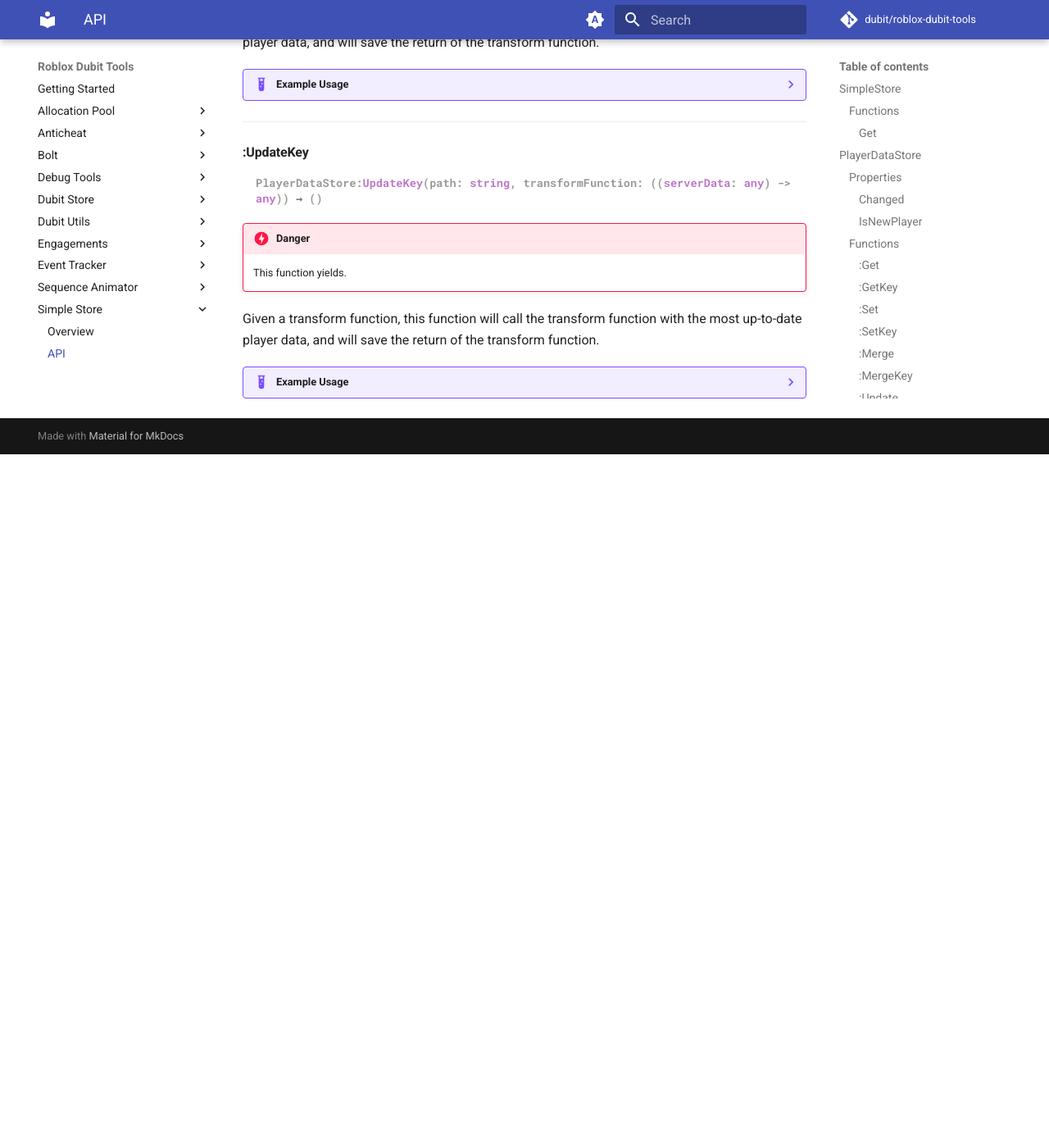
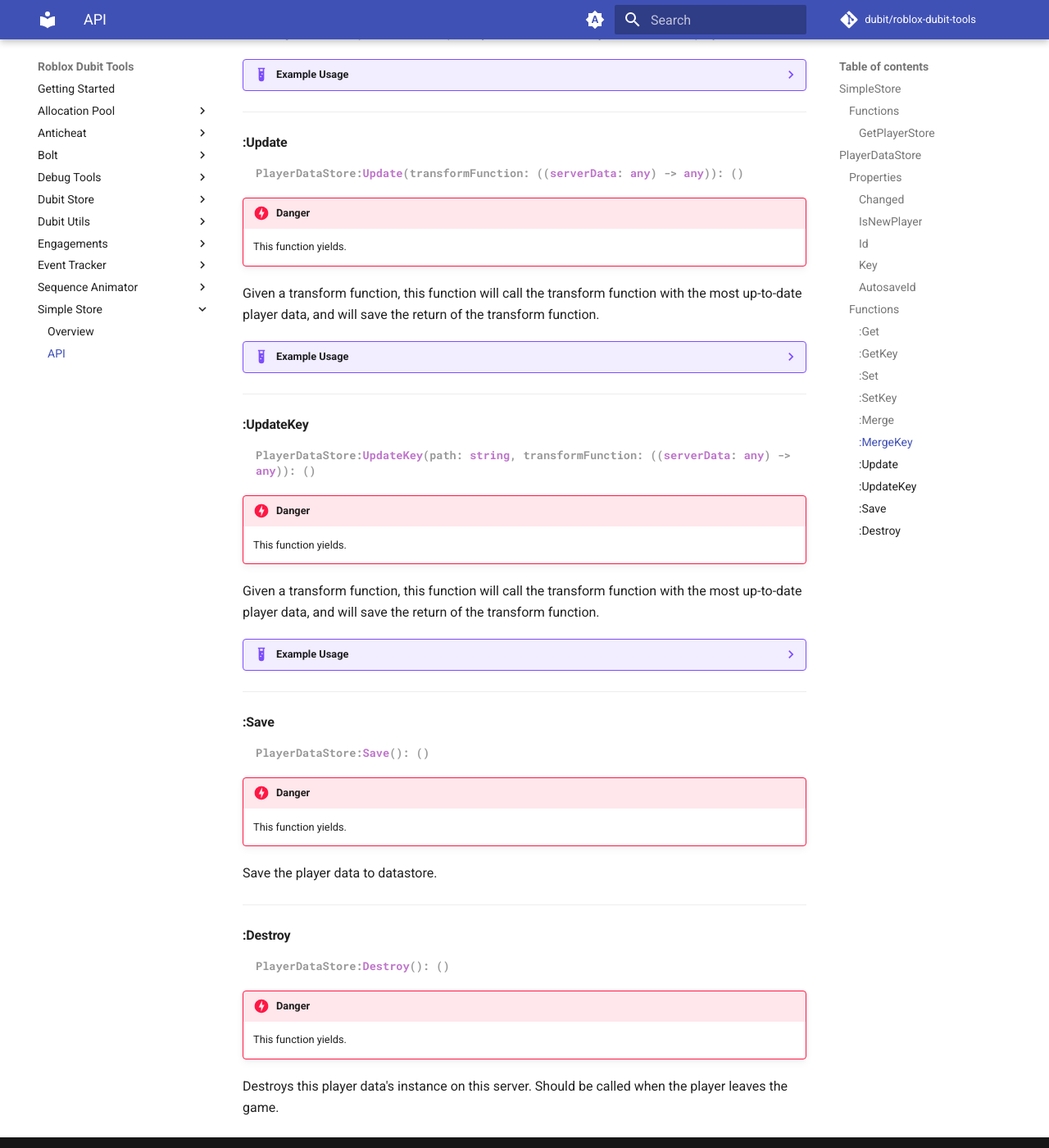
Before and after one commit to dubit/roblox-dubit-tools, an MkDocs documentation site: the page built from Docs/api/simple_store.md, in a window 1280 px wide and 1400 px high, scrolled down 3656 px. Shown: the whole window at 82% size. Built offline with MkDocs 1.6.1 and Material for MkDocs 9.7.7, drawn with Linux system fonts in a browser that asks for light colours; comment, search, counter and statistics services are not loaded; before the commit the page ends 4210 px from its top, so only the background shows below that; some of the changed text lies outside the part shown.

Commit message:
(SimpleStore) Remove inline API documentation, add missing documentation to the docs page

````diff
--- a/Docs/api/simple_store.md
+++ b/Docs/api/simple_store.md
@@ -8,9 +8,9 @@
 
 ### Functions
 
-#### Get
+#### GetPlayerStore
 ```luau { .fn_type }
-SimpleStore:Get(key: Player, datastoreName: string?): PlayerDataStore
+SimpleStore:GetPlayerStore(key: Player, datastoreName: string?): PlayerDataStore
 ```
 
 Will get a PlaterDataStore instance based off of the parameter 'key' (key represents the Player!), optionally, if you would like to seperate player data from being in the same datastore, a second parameter is provided so you can define your own datastore.
@@ -48,6 +48,27 @@
 #### IsNewPlayer
 ```luau { .fn_type }
 PlayerDataStore.IsNewPlayer: boolean
+```
+
+---
+
+#### Id
+```luau { .fn_type }
+PlayerDataStore.Id: number
+```
+
+---
+
+#### Key
+```luau { .fn_type }
+PlayerDataStore.Key: string
+```
+
+---
+
+#### AutosaveId
+```luau { .fn_type }
+PlayerDataStore.AutosaveId: string
 ```
 
 ### Functions
@@ -168,7 +189,7 @@
 
 #### :Merge
 ```luau { .fn_type }
-PlayerDataStore:Merge(tableToBeMerged: {[any]: any}): ()
+PlayerDataStore:Merge(tableToBeMerged: { [any]: any }): ()
 ```
 
 !!! danger
@@ -237,7 +258,7 @@
 
 #### :Update
 ```luau { .fn_type }
-PlayerDataStore:Update(transformFunction: ((serverData: any) -> any)) → ()
+PlayerDataStore:Update(transformFunction: ((serverData: any) -> any)): ()
 ```
 
 !!! danger
@@ -260,7 +281,7 @@
 
 #### :UpdateKey
 ```luau { .fn_type }
-PlayerDataStore:UpdateKey(path: string, transformFunction: ((serverData: any) -> any)) → ()
+PlayerDataStore:UpdateKey(path: string, transformFunction: ((serverData: any) -> any)): ()
 ```
 
 !!! danger
@@ -289,3 +310,27 @@
 		return currentAnimalData
 	end)
 	```
+
+---
+
+#### :Save
+```luau { .fn_type }
+PlayerDataStore:Save(): ()
+```
+
+!!! danger
+	This function yields.
+
+Save the player data to datastore.
+
+---
+
+#### :Destroy
+```luau { .fn_type }
+PlayerDataStore:Destroy(): ()
+```
+
+!!! danger
+	This function yields.
+
+Destroys this player data's instance on this server. Should be called when the player leaves the game.
````
Also changed, not shown: 2 other files.
